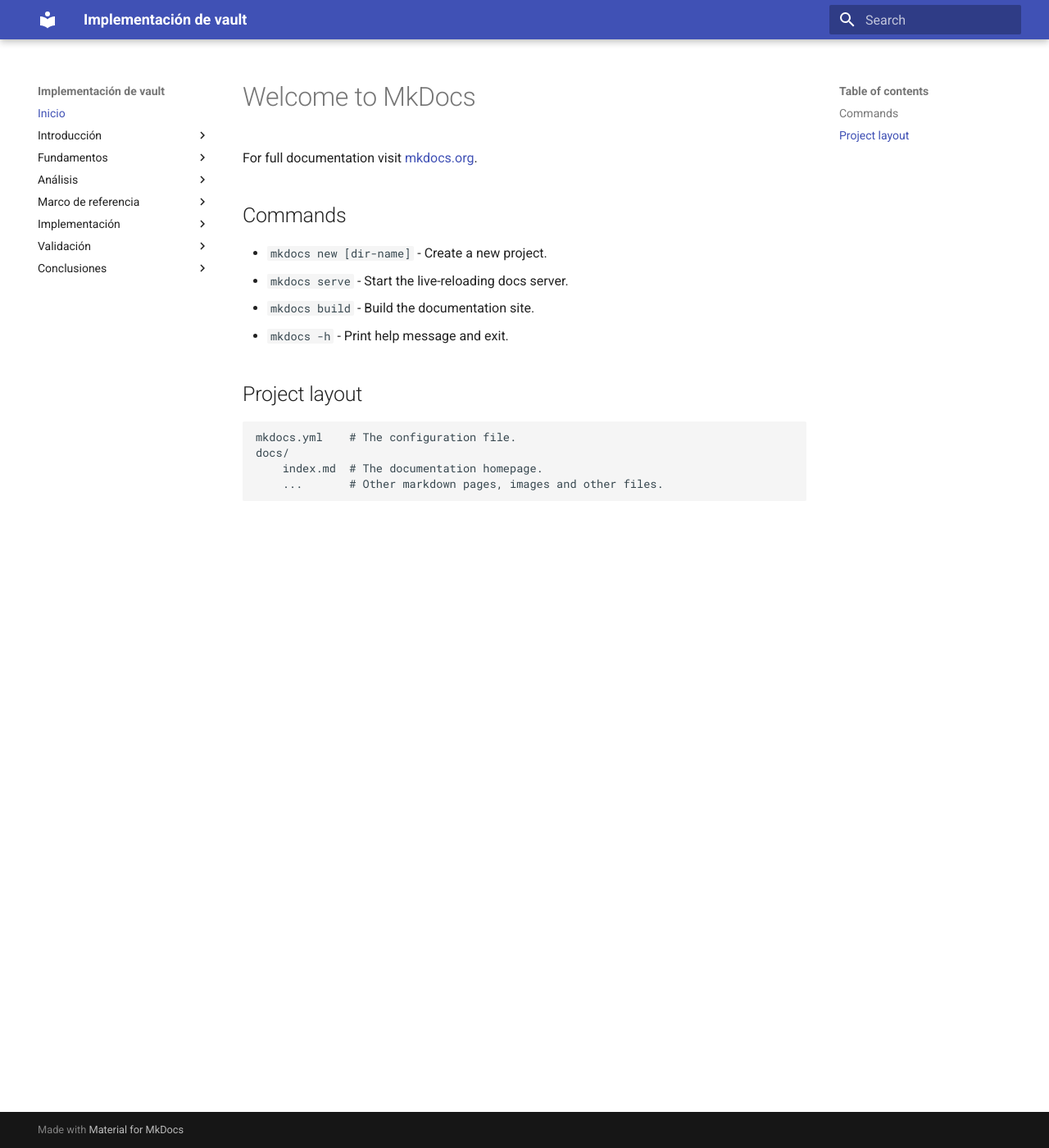
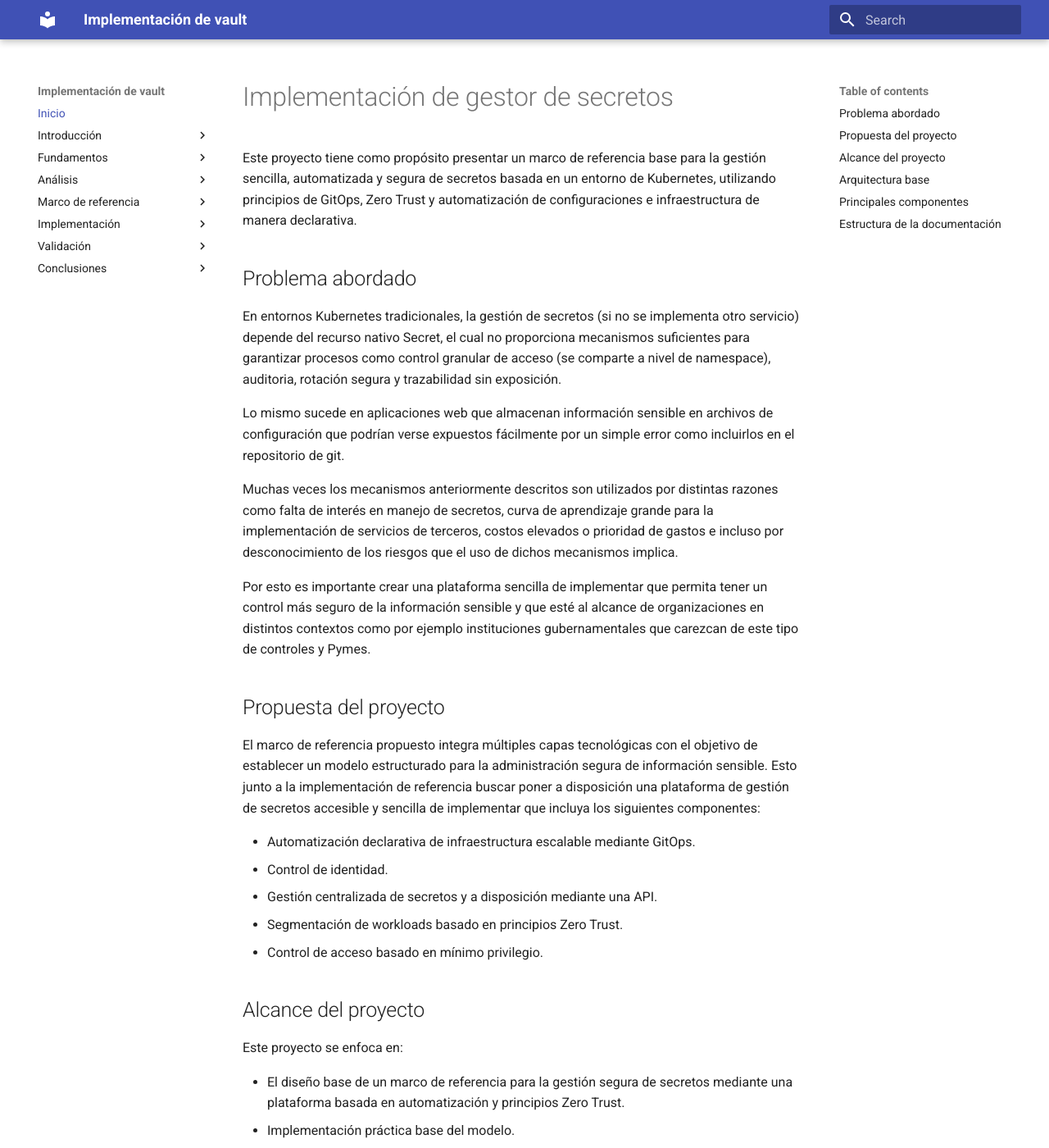
Before and after one commit to Mariozdz/vault-documentation, an MkDocs documentation site: the page built from docs/index.md, in a window 1280 px wide and 1400 px high. Shown: the whole window at 82% size. Built offline with MkDocs 1.6.1 and Material for MkDocs 9.7.7, drawn with Linux system fonts in a browser that asks for light colours; some of the changed text lies outside the part shown.

Commit message:
feat: update implementation section

````diff
--- a/docs/index.md
+++ b/docs/index.md
@@ -1,17 +1,91 @@
-# Welcome to MkDocs
+# Implementación de gestor de secretos
 
-For full documentation visit [mkdocs.org](https://www.mkdocs.org).
+Este proyecto tiene como propósito presentar un marco de referencia base para la gestión sencilla, automatizada y segura de secretos basada en un entorno de Kubernetes, utilizando principios de GitOps, Zero Trust y automatización de configuraciones e infraestructura de manera declarativa.
 
-## Commands
+## Problema abordado
 
-* `mkdocs new [dir-name]` - Create a new project.
-* `mkdocs serve` - Start the live-reloading docs server.
-* `mkdocs build` - Build the documentation site.
-* `mkdocs -h` - Print help message and exit.
+En entornos Kubernetes tradicionales, la gestión de secretos (si no se implementa otro servicio) depende del recurso nativo Secret, el cual no proporciona mecanismos suficientes para garantizar procesos como control granular de acceso (se comparte a nivel de namespace), auditoria, rotación segura y trazabilidad sin exposición.
 
-## Project layout
+Lo mismo sucede en aplicaciones web que almacenan información sensible en archivos de configuración que podrían verse expuestos fácilmente por un simple error como incluirlos en el repositorio de git.
 
-    mkdocs.yml    # The configuration file.
-    docs/
-        index.md  # The documentation homepage.
-        ...       # Other markdown pages, images and other files.
+Muchas veces los mecanismos anteriormente descritos son utilizados por distintas razones como falta de interés en manejo de secretos, curva de aprendizaje grande para la implementación de servicios de terceros, costos elevados o prioridad de gastos e incluso por desconocimiento de los riesgos que el uso de dichos mecanismos implica.
+
+Por esto es importante crear una plataforma sencilla de implementar que permita tener un control más  seguro de la información sensible y que esté al alcance de organizaciones en distintos contextos como por ejemplo instituciones gubernamentales que carezcan de este tipo de controles y Pymes.
+
+## Propuesta del proyecto
+
+El marco de referencia propuesto integra múltiples capas tecnológicas con el objetivo de establecer un modelo estructurado para la administración segura de información sensible. Esto junto a la implementación de referencia buscar poner a disposición una plataforma de gestión de secretos accesible y sencilla de implementar que incluya los siguientes componentes:
+
+- Automatización declarativa de infraestructura escalable mediante GitOps.
+- Control de identidad.
+- Gestión centralizada de secretos y a disposición mediante una API.
+- Segmentación de workloads basado en principios Zero Trust.
+- Control de acceso basado en mínimo privilegio.
+
+## Alcance del proyecto
+
+Este proyecto se enfoca en:
+
+- El diseño base de un marco de referencia para la gestión segura de secretos mediante una plataforma basada en automatización y principios Zero Trust.
+- Implementación práctica base del modelo.
+- Evaluación de su viabilidad técnica comparada con otras integraciones similares.
+
+El objetivo del proyecto no es reemplazar herramientas existentes, sino demostrar que la integración estructurada de tecnologías ampliamente utilizadas, combinada con enfoques de automatización y seguridad, permite construir una plataforma de gestión de secretos replicable y adaptable a distintos contextos organizacionales, reduciendo la complejidad operativa asociada a su implementación.
+
+## Arquitectura base
+
+La arquitectura de implementación basada en los principios expuestos por el marco de referencia, se organiza alrededor de un clúster de Kubernetes como plataforma de orquestación principal. Sobre dicho entorno se despliegan los componentes encargados de automatización (motor de GitOps), seguridad de la red (Cilium), gestión de identidad (Cert-Manager) y la administración centralizada de secretos (Vault/OpenBao).
+
+En este modelo, ArgoCD sincroniza la infraestructura declarativa definida en git (fuente de la verdad), Cert-Manager administra la identidad para servicios de TLS y autenticación de clientes hacia vault mediante la generación de certificados, Cilium aplica controles de segmentación, comunicación y politicas de red, y Vaul/OpenBao actúa como el sistema central de la gestión de secretos y políticas de acceso.
+
+```mermaid
+flowchart LR
+
+    Git["Repositorio Git"]
+    Argo["Argo CD"]
+
+    subgraph K8s["Kubernetes"]
+        Cilium["Cilium"]
+        CertManager["cert-manager"]
+        Vault["Vault / OpenBao"]
+        Workloads["Aplicaciones y servicios"]
+        Identity["Identidad de workloads: <br/>Certificados"]
+        Policies["Políticas de acceso"]
+    end
+
+    Git --> Argo
+    Argo --> K8s
+
+    CertManager --> Identity
+    Identity --> Vault
+    Policies --> Vault
+    Workloads --> Vault
+    Vault --> Workloads
+    Cilium -. Control de comunicación .- Workloads
+    Cilium -. Protección de acceso .- Vault
+```
+
+## Principales componentes
+
+| Componente      | Función                                |
+| --------------- | -------------------------------------- |
+| Kubernetes      | Plataforma de orquestación             |
+| Argo CD         | Automatización GitOps                  |
+| Cilium          | Seguridad de red y microsegmentación   |
+| OpenBao / Vault | Gestión centralizada de secretos       |
+| cert-manager    | Gestión de certificados                |
+| Git             | Fuente de verdad de la infraestructura |
+
+## Estructura de la documentación
+
+La documentación se organiza en las siguientes secciones y propósitos.
+
+| Sección             | Contenido                            |
+| ------------------- | ------------------------------------ |
+| Introducción        | Contexto, problema y objetivos       |
+| Fundamentos         | Bases conceptuales del proyecto      |
+| Análisis            | Evaluación de riesgos y herramientas |
+| Marco de referencia | Arquitectura y modelo propuesto      |
+| Implementación      | Descripción de la solución aplicada  |
+| Validación          | Evaluación del modelo implementado   |
+| Conclusiones        | Resultados y trabajo futuro          |
--- a/mkdocs.yml
+++ b/mkdocs.yml
@@ -5,6 +5,8 @@ theme:
   name: material
 
 markdown_extensions:
+  - admonition
+  - pymdownx.details
   - pymdownx.superfences:
       custom_fences:
         - name: mermaid
````
Also changed, not shown: docs/05-implementacion/entorno.md (+35 -0 lines), docs/05-implementacion/politicas.md (+116 -0 lines), docs/05-implementacion/vault.md (+309 -0 lines).
